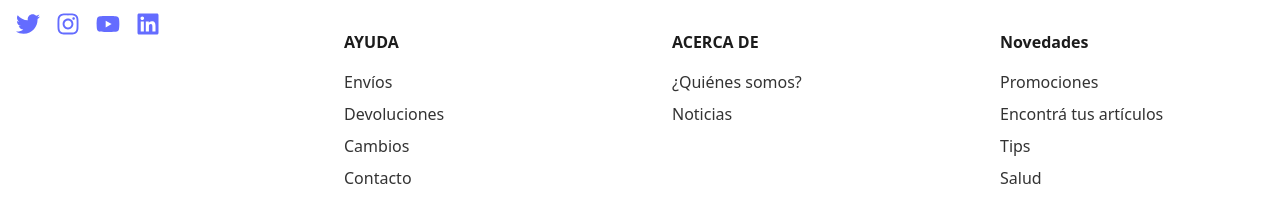
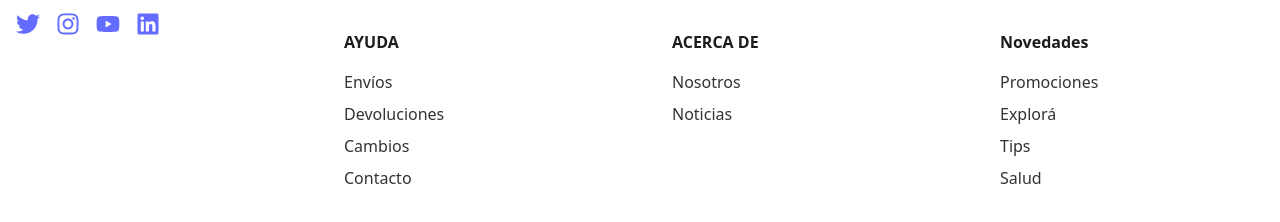
Before and after one commit to ZERO-JIFAR/lab4_proyecto_front, a React (Vite) app: page / in a window 1280 px wide. Shown: the part 1142-1364 px from the top of the page. Built offline with nearby package versions, Linux system fonts and the light colour scheme; no server answers.

Commit message:
mejorado el footer

```diff
--- a/src/components/ui/footer/footer.tsx
+++ b/src/components/ui/footer/footer.tsx
@@ -6,27 +6,43 @@ import ModalFooter from './modalsFooter/modalFooter';
 const infoMap: Record<string, { title: string; content: string }> = {
   Envíos: {
     title: 'Información sobre Envíos',
-    content: 'Lorem ipsum dolor sit amet consectetur adipiscing elit. Quisque faucibus ex sapien vitae pellentesque sem placerat. In id cursus mi pretium tellus duis convallis. Tempus leo eu aenean sed diam urna tempor. Pulvinar vivamus fringilla lacus nec metus bibendum egestas. Iaculis massa nisl malesuada lacinia integer nunc posuere. Ut hendrerit semper vel class aptent taciti sociosqu. Ad litora torquent per conubia nostra inceptos himenaeos.',
+    content: 'Realizamos envíos a todo el país. Una vez confirmado tu pedido, el tiempo de entrega estimado es de 3 a 7 días hábiles, dependiendo de tu ubicación. Recibirás un correo con el seguimiento para que puedas ver el estado de tu compra en todo momento.'
   },
   Devoluciones: {
     title: 'Política de Devoluciones',
-    content: 'Lorem ipsum dolor sit amet consectetur adipiscing elit. Quisque faucibus ex sapien vitae pellentesque sem placerat. In id cursus mi pretium tellus duis convallis. Tempus leo eu aenean sed diam urna tempor. Pulvinar vivamus fringilla lacus nec metus bibendum egestas. Iaculis massa nisl malesuada lacinia integer nunc posuere. Ut hendrerit semper vel class aptent taciti sociosqu. Ad litora torquent per conubia nostra inceptos himenaeos.',
+    content: 'Si no estás conforme con tu compra, podés solicitar una devolución dentro de los 10 días posteriores a la recepción del producto. Los artículos deben estar sin uso, en su empaque original y con etiquetas. Consultá nuestras condiciones para más detalles.'
   },
   Cambios: {
     title: 'Cambios de Productos',
-    content: 'Lorem ipsum dolor sit amet consectetur adipiscing elit. Quisque faucibus ex sapien vitae pellentesque sem placerat. In id cursus mi pretium tellus duis convallis. Tempus leo eu aenean sed diam urna tempor. Pulvinar vivamus fringilla lacus nec metus bibendum egestas. Iaculis massa nisl malesuada lacinia integer nunc posuere. Ut hendrerit semper vel class aptent taciti sociosqu. Ad litora torquent per conubia nostra inceptos himenaeos.',
+    content: '¿Necesitás cambiar un talle o modelo? Tenés hasta 15 días desde que recibís tu compra para hacerlo. El producto debe estar en perfecto estado, con sus etiquetas y sin uso. Contactanos para coordinar el cambio.'
   },
   Contacto: {
     title: 'Contacto',
-    content: 'Lorem ipsum dolor sit amet consectetur adipiscing elit. Quisque faucibus ex sapien vitae pellentesque sem placerat. In id cursus mi pretium tellus duis convallis. Tempus leo eu aenean sed diam urna tempor. Pulvinar vivamus fringilla lacus nec metus bibendum egestas. Iaculis massa nisl malesuada lacinia integer nunc posuere. Ut hendrerit semper vel class aptent taciti sociosqu. Ad litora torquent per conubia nostra inceptos himenaeos.',
+    content: '¿Tenés dudas o necesitás ayuda? Escribinos por Twitter o Instagram. Nuestro equipo está disponible de lunes a viernes de 9 a 18 hs.'
   },
   Tips: {
     title: 'Consejos y Tips',
-    content: 'Lorem ipsum dolor sit amet, consectetur adipiscing elit. Nulla facilisi. Pellentesque habitant morbi tristique senectus et netus.',
+    content: 'Te compartimos ideas para combinar tus prendas, cuidar tus textiles y estar al día con las últimas tendencias. ¡Sacale el máximo provecho a tu estilo!'
   },
   Salud: {
     title: 'Salud y Bienestar',
-    content: 'Lorem ipsum dolor sit amet, consectetur adipiscing elit. Sed ut perspiciatis unde omnis iste natus error sit voluptatem.',
+    content: 'Creemos que la moda también es sentirse bien. Por eso, te acercamos contenidos sobre hábitos saludables, autocuidado y bienestar emocional.'
+  },
+    Promociones: {
+    title: 'Promociones',
+    content: 'Aprovechá nuestras ofertas especiales y descuentos exclusivos. Suscribite a nuestro newsletter para enterarte antes que nadie de las próximas promos.'
+  },
+    Explorá: {
+    title: 'Encontrá tus artículos',
+    content: 'Explorá nuestras categorías y descubrí la prenda perfecta para vos. Usá los filtros para buscar por talle, color o tipo de producto y hacé tu compra en minutos.'
+  },
+    Nosotros: {
+    title: '¿Quiénes somos?',
+    content: 'Somos una marca argentina dedicada a la moda urbana y actual. Trabajamos con pasión para ofrecerte calidad, estilo y comodidad en cada prenda.'
+  },
+    Noticias: {
+    title: 'Noticias',
+    content: 'Enterate de nuestras novedades, lanzamientos, colaboraciones y eventos. Seguinos en redes para estar siempre actualizado con lo último de nuestra marca.'
   },
 };
 
@@ -69,17 +85,16 @@ const Footer = () => {
           <div className={styles.footerColumn}>
             <h4 className={styles.footerTitle}>ACERCA DE</h4>
             <ul className={styles.footerList}>
-              <li className={styles.footerListItem}>¿Quiénes somos?</li>
-              <li className={styles.footerListItem}>Noticias</li>
+              {['Nosotros','Noticias'].map((key) => (
+                <li key={key} className={styles.footerListItem} onClick={() => handleOpenModal(key)}>{key}</li>
+              ))}
             </ul>
           </div>
 
           <div className={styles.footerColumn}>
             <h4 className={styles.footerTitle}>Novedades</h4>
             <ul className={styles.footerList}>
-              <li className={styles.footerListItem}>Promociones</li>
-              <li className={styles.footerListItem}>Encontrá tus artículos</li>
-              {['Tips', 'Salud'].map((key) => (
+              {['Promociones','Explorá','Tips', 'Salud'].map((key) => (
                 <li key={key} className={styles.footerListItem} onClick={() => handleOpenModal(key)}>{key}</li>
               ))}
             </ul>
```
